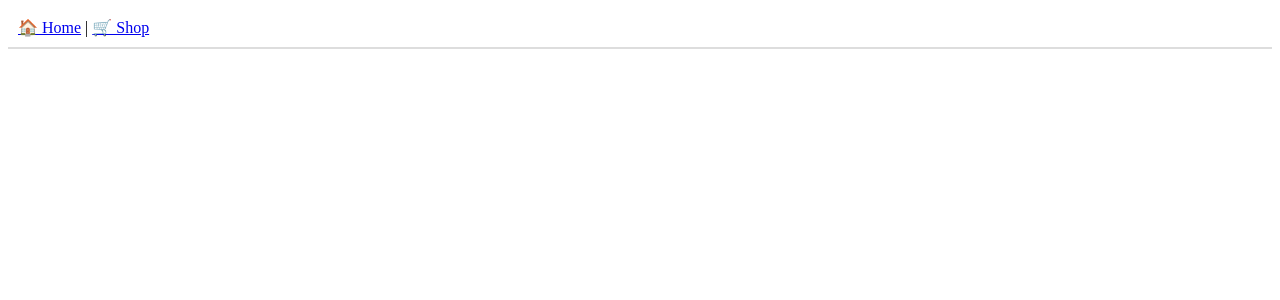
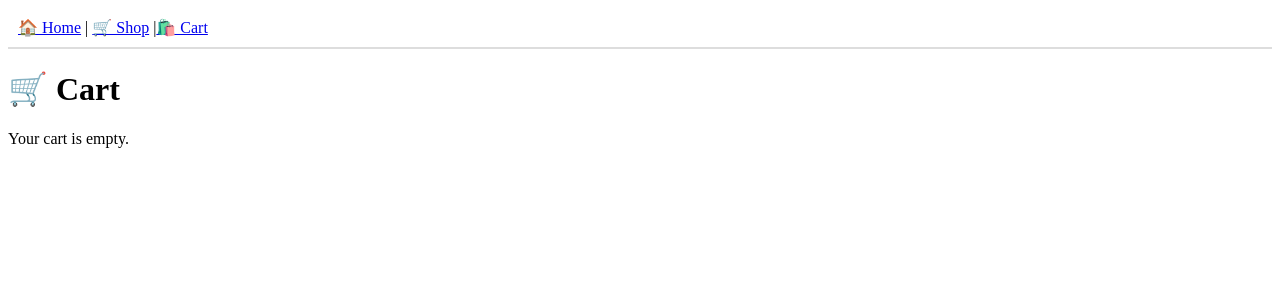
Before and after one commit to CaglarKullu/shopping_site, a React (Vite) app: page /cart in a window 1280 px wide. Shown: the top 300 px of the page. Built offline with nearby package versions, Linux system fonts and the light colour scheme.

Commit message:
cart provider added

```diff
--- a/package.json
+++ b/package.json
@@ -22,10 +22,13 @@
     "@types/react": "^18.3.18",
     "@types/react-dom": "^18.3.5",
     "@vitejs/plugin-react": "^4.3.4",
+    "autoprefixer": "^10.4.20",
     "eslint": "^9.17.0",
     "eslint-plugin-react-hooks": "^5.0.0",
     "eslint-plugin-react-refresh": "^0.4.16",
     "globals": "^15.14.0",
+    "postcss": "^8.5.1",
+    "tailwindcss": "^4.0.3",
     "typescript": "~5.6.2",
     "typescript-eslint": "^8.18.2",
     "vite": "^6.0.5"
--- a/src/App.tsx
+++ b/src/App.tsx
@@ -2,17 +2,23 @@ import { Router, Route, Link } from "wouter";
 import Home from "./components/home/Home";
 import Shop from "./components/shop/Shop";
 import ProductDetail from "./components/product_details/ProductDetail";
+import { CartProvider } from "./context/CartContext";
+import Cart from "./components/cart/Cart";
 
 
 export default function App() {
   return (
+    <CartProvider>
     <Router>
       <nav style={{ padding: "10px", borderBottom: "2px solid #ddd" }}>
-        <Link href="/">🏠 Home</Link> | <Link href="/shop">🛒 Shop</Link>
+        <Link href="/">🏠 Home</Link> | <Link href="/shop">🛒 Shop</Link> |
+          <Link href="/cart">🛍️ Cart</Link>
       </nav>
       <Route path="/" component={Home} />
       <Route path="/shop" component={Shop} />
       <Route path="/shop/:id" component={ProductDetail} />
+      <Route path="/cart" component={Cart} />
     </Router>
+    </CartProvider>
   );
 }
--- /dev/null
+++ b/src/components/cart/Cart.tsx
@@ -0,0 +1,29 @@
+import { useCart } from "../../context/CartContext";
+
+function Cart() {
+    const { cart, removeFromCart, reduceQuantity } = useCart();
+  return (
+    <div>
+        <h1>🛒 Cart</h1>
+        {cart.length === 0 && <p>Your cart is empty.</p>}
+        <ul>
+            {cart.map((product) => (
+            <div key={product.id} style={{ border: "1px solid #ddd", padding: "10px", marginBottom: "10px" }}>
+              <img src={product.images[0]} alt={product.title} style={{ width: "100px", height: "100px", objectFit: "cover" }} />
+              <h3>{product.title}</h3>
+              <p>Price: ${product.price}</p>
+              <p>Quantity: {product.quantity}</p>
+              <button onClick={() => removeFromCart(product.id)} style={{ padding: "5px", cursor: "pointer" }}>
+                ❌ Remove
+              </button>
+              <button onClick={() => reduceQuantity(product.id)} style={{ padding: "5px", cursor: "pointer" }}>
+                - Reduce
+              </button>
+            </div>
+            ))}
+        </ul>
+    </div>
+  )
+}
+
+export default Cart
--- a/src/components/product_details/ProductDetail.tsx
+++ b/src/components/product_details/ProductDetail.tsx
@@ -16,6 +16,7 @@ export default function ProductDetail() {
   const [product, setProduct] = useState<Product | null>(null);
   const [loading, setLoading] = useState<boolean>(true);
   const [error, setError] = useState<string | null>(null);
+
 
   useEffect(() => {
     const fetchProduct = async () => {
--- a/src/components/shop/Shop.tsx
+++ b/src/components/shop/Shop.tsx
@@ -1,6 +1,7 @@
 import { useState, useEffect } from "react";
 import axios from "axios";
 import { Link } from "wouter";
+import { useCart } from "../../context/CartContext";
 
 // Define a Product type
 interface Product {
@@ -14,6 +15,8 @@ export default function Shop() {
   const [products, setProducts] = useState<Product[]>([]);
   const [loading, setLoading] = useState<boolean>(true);
   const [error, setError] = useState<string | null>(null);
+
+  const { addToCart } = useCart();
 
   useEffect(() => {
     const fetchProducts = async () => {
@@ -38,16 +41,19 @@ export default function Shop() {
       <h1>🛒 Shop Page</h1>
       <div style={{ display: "grid", gridTemplateColumns: "repeat(4, 1fr)", gap: "20px" }}>
         {products.map((product) => (
-          <div key={product.id} style={{ border: "1px solid #ddd", padding: "10px", textAlign: "center" }}>
-            <Link href={`/shop/${product.id}`}>
+          <div style={{ border: "1px solid #ddd", padding: "10px", textAlign: "center" }}>
+          <Link href={`/shop/${product.id}`}>
+          <div key={product.id} >
               <img
                 src={product.images[0]}
                 alt={product.title}
-                style={{ width: "100%", height: "150px", objectFit: "cover", cursor: "pointer" }}
+                style={{ width: "100%", height: "20rem", objectFit: "cover", cursor: "pointer" }}
               />
-            </Link>
             <h3>{product.title}</h3>
             <p>${product.price}</p>
+          </div>
+          </Link>
+          <button onClick={() => addToCart({ id: product.id, title: product.title, price: product.price, images: product.images, quantity: 1 })} style={{ marginTop: "10px" }}>🛒 Add to Cart</button>
           </div>
         ))}
       </div>
--- /dev/null
+++ b/src/context/CartContext.tsx
@@ -0,0 +1,66 @@
+import { createContext, useState, useContext, ReactNode } from "react";
+
+interface CartProduct {
+    id: number;
+    title: string;
+    price: number;
+    images: string[];
+    quantity: number;
+  }
+
+interface CartContext {
+    cart: CartProduct[];
+    addToCart: (product: CartProduct) => void;
+    removeFromCart: (productId: number) => void;
+    reduceQuantity: (productId: number) => void;
+  }
+
+const CartContext = createContext<CartContext | null>(null);
+
+export function CartProvider({ children }: { children: ReactNode }) {
+    const [cart, setCart] = useState<CartProduct[]>([]);
+
+    const addToCart = (product: CartProduct) => {
+        const existingProduct = cart.find((item) => item.id === product.id);
+        if (existingProduct) {
+          setCart(
+            cart.map((item) =>
+              item.id === product.id ? { ...item, quantity: item.quantity + 1 } : item
+            )
+          );
+          return;
+        }
+        setCart([...cart, product]);
+      };
+
+      const reduceQuantity = (productId: number) => {
+        setCart((prevCart) => {
+          return prevCart
+            .map((item) =>
+              item.id === productId
+                ? { ...item, quantity: item.quantity - 1 }
+                : item
+            )
+            .filter((item) => item.quantity > 0);
+        });
+        return;
+      }
+
+      const removeFromCart = (productId: number) => {
+        setCart(cart.filter((item) => item.id !== productId));
+      };
+
+      return (
+        <CartContext.Provider value={{ cart, addToCart, removeFromCart, reduceQuantity }}>
+          {children}
+        </CartContext.Provider>
+      );
+    }
+
+    export function useCart() {
+        const context = useContext(CartContext);
+        if (!context) {
+          throw new Error("useCart must be used within a CartProvider");
+        }
+        return context;
+    }
--- a/src/main.tsx
+++ b/src/main.tsx
@@ -1,5 +1,6 @@
 import { StrictMode } from 'react'
 import { createRoot } from 'react-dom/client'
+
 import App from './App.tsx'
 
 createRoot(document.getElementById('root')!).render(
```
Also changed, not shown: 1 other file (tests, documents, lock files or other folders).
